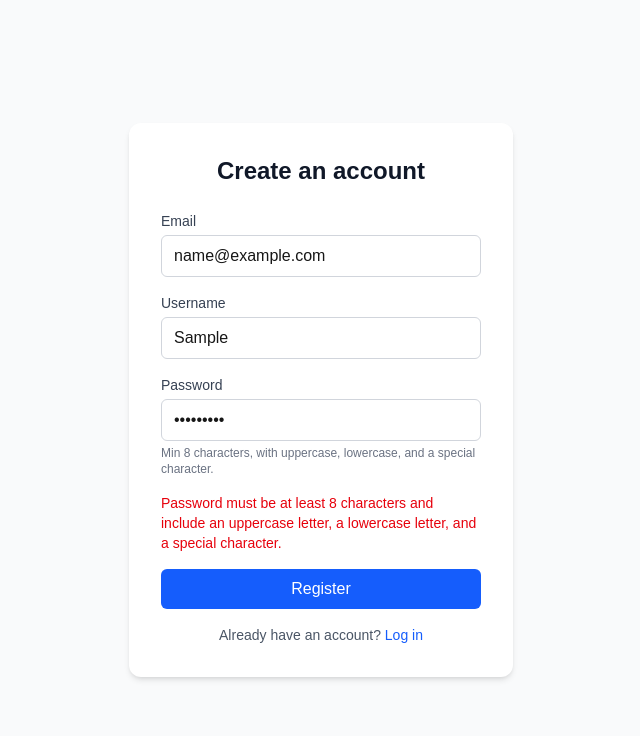
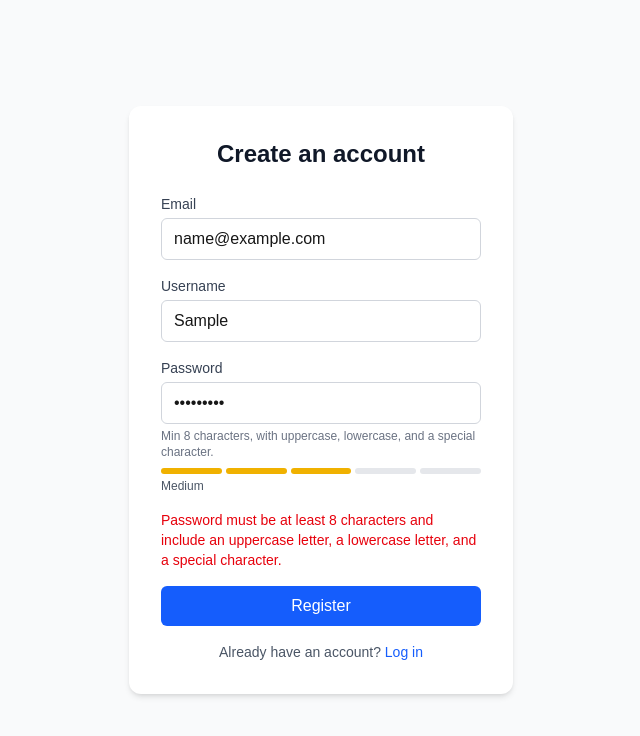
Before and after one commit to SarasiPerera/accesshub, a Next.js app: page /register in a window 1280 px wide. Both pictures are taken after typing "name@example.com", "Sample", "Sample123" into the empty fields and a click on the button "Register". Shown: the top 736 px of the page, without its empty margins (319-959 px from the left). Built offline with nearby package versions, Linux system fonts and the light colour scheme; no server answers.

Commit message:
feat: add password strength indicator

```diff
--- a/src/app/register/page.tsx
+++ b/src/app/register/page.tsx
@@ -4,11 +4,25 @@ import { useState } from "react";
 import { useRouter } from "next/navigation";
 import Link from "next/link";
 
+function getPasswordStrength(password: string): { label: string; color: string; score: number } {
+  let score = 0;
+  if (password.length >= 8) score++;
+  if (/[a-z]/.test(password)) score++;
+  if (/[A-Z]/.test(password)) score++;
+  if (/[!@#$%^&*]/.test(password)) score++;
+  if (password.length >= 12) score++;
+
+  if (score <= 1) return { label: "Weak", color: "bg-red-500", score };
+  if (score <= 3) return { label: "Medium", color: "bg-yellow-500", score };
+  return { label: "Strong", color: "bg-green-500", score };
+}
 export default function RegisterPage() {
   const router = useRouter();
   const [form, setForm] = useState({ email: "", username: "", password: "" });
   const [error, setError] = useState("");
   const [success, setSuccess] = useState(false);
+
+  const strength = getPasswordStrength(form.password);
 
   const handleSubmit = async (e: React.FormEvent) => {
     e.preventDefault();
@@ -81,9 +95,24 @@ export default function RegisterPage() {
                 onChange={(e) => setForm({ ...form, password: e.target.value })}
                 className="w-full px-3 py-2 border border-gray-300 rounded-md focus:outline-none focus:ring-2 focus:ring-blue-500"
               />
-              <p className="text-xs text-gray-500 mt-1">
+                            <p className="text-xs text-gray-500 mt-1">
                 Min 8 characters, with uppercase, lowercase, and a special character.
               </p>
+              {form.password && (
+                <div className="mt-2">
+                  <div className="flex gap-1 h-1.5">
+                    {[1, 2, 3, 4, 5].map((i) => (
+                      <div
+                        key={i}
+                        className={`flex-1 rounded ${
+                          i <= strength.score ? strength.color : "bg-gray-200"
+                        }`}
+                      />
+                    ))}
+                  </div>
+                  <p className="text-xs mt-1 text-gray-600">{strength.label}</p>
+                </div>
+              )}
             </div>
 
             {error && <p className="text-red-600 text-sm">{error}</p>}
```
